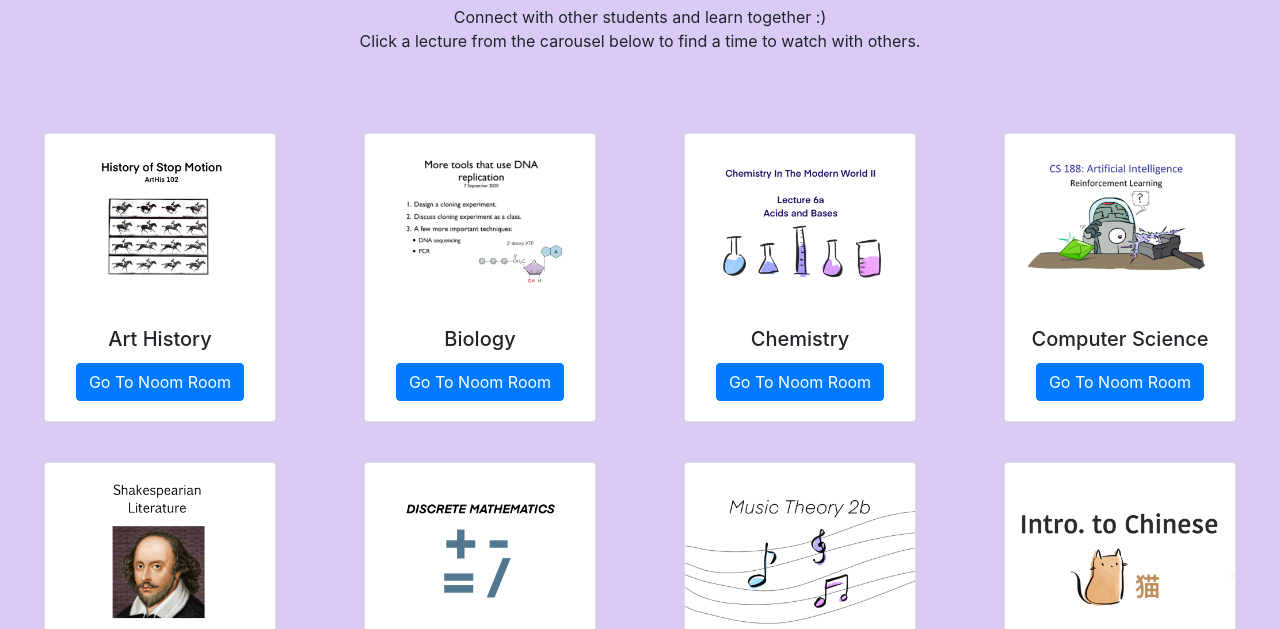
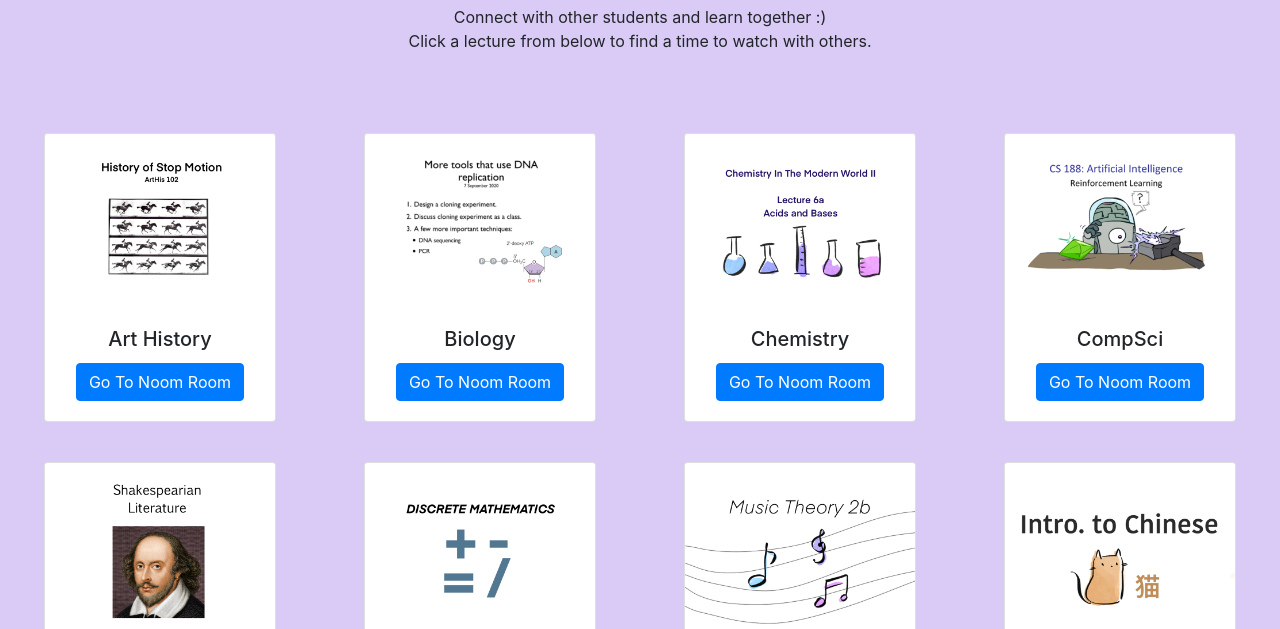
Before and after one commit to kiphenglim/FA20HackMIT-Noom, a website: page index.html in a window 1280 px wide. Shown: the part 171-800 px from the top of the page. Drawn offline with nearby package versions, Linux system fonts and the light colour scheme.

Commit message:
Change "Computer Science" to "CompSci"

```diff
--- a/index.html
+++ b/index.html
@@ -28,7 +28,7 @@
           <div class="col-10" style="text-align: center">
             Connect with other students and learn together :)
             <br>
-            Click a lecture from the carousel below to find a time to watch with others.
+            Click a lecture from below to find a time to watch with others.
           </div>
         </div>
 
@@ -72,7 +72,7 @@
               <img class="card-img-top" src="images/thumbnails/cs.PNG"
               alt="Computer Science">
               <div class="card-body">
-                <h5 class="card-title">Computer Science</h5>
+                <h5 class="card-title">CompSci</h5>
                 <a href="signup" class="btn btn-primary">Go To Noom Room</a>
               </div>
             </div>
```
